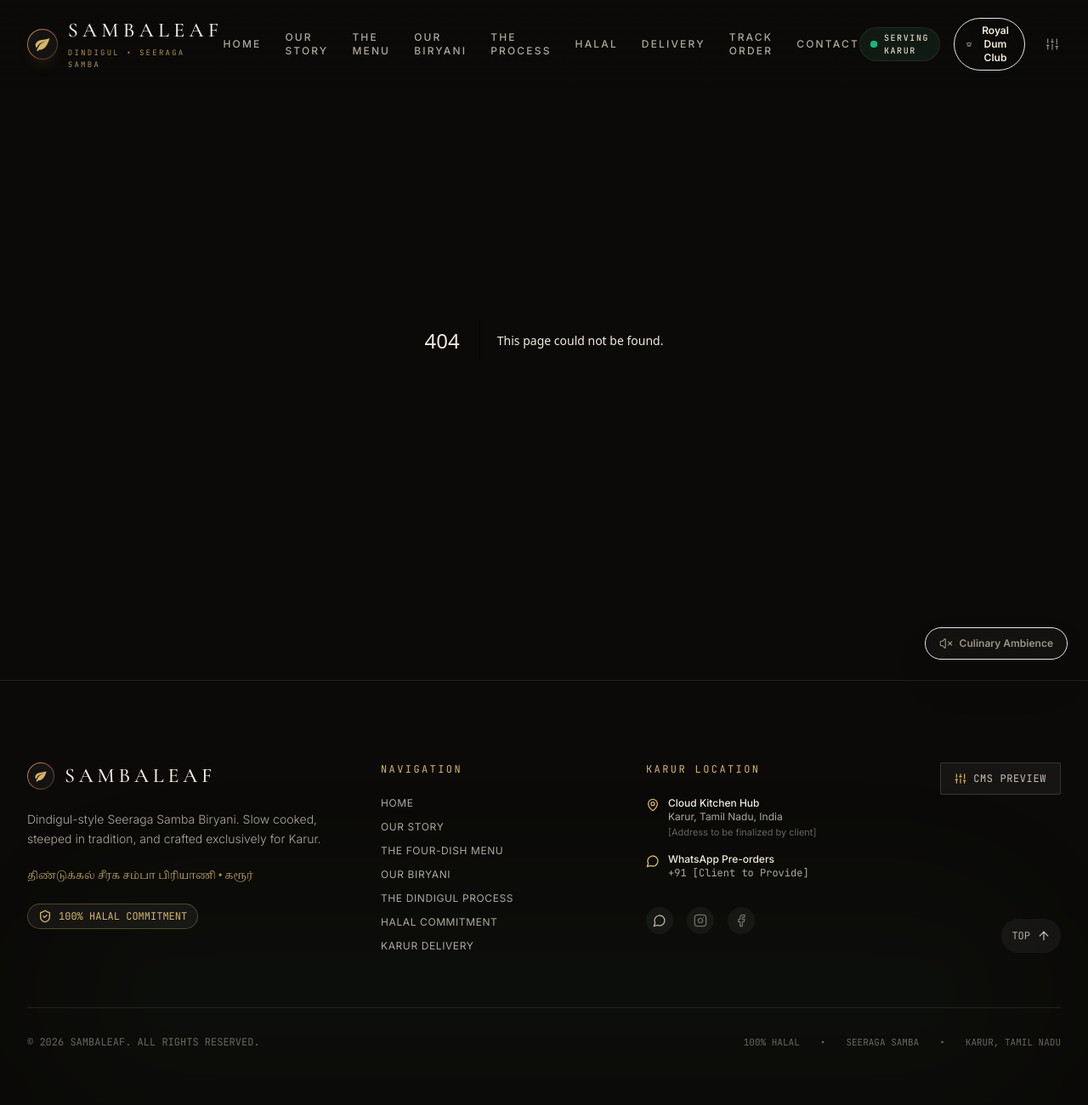
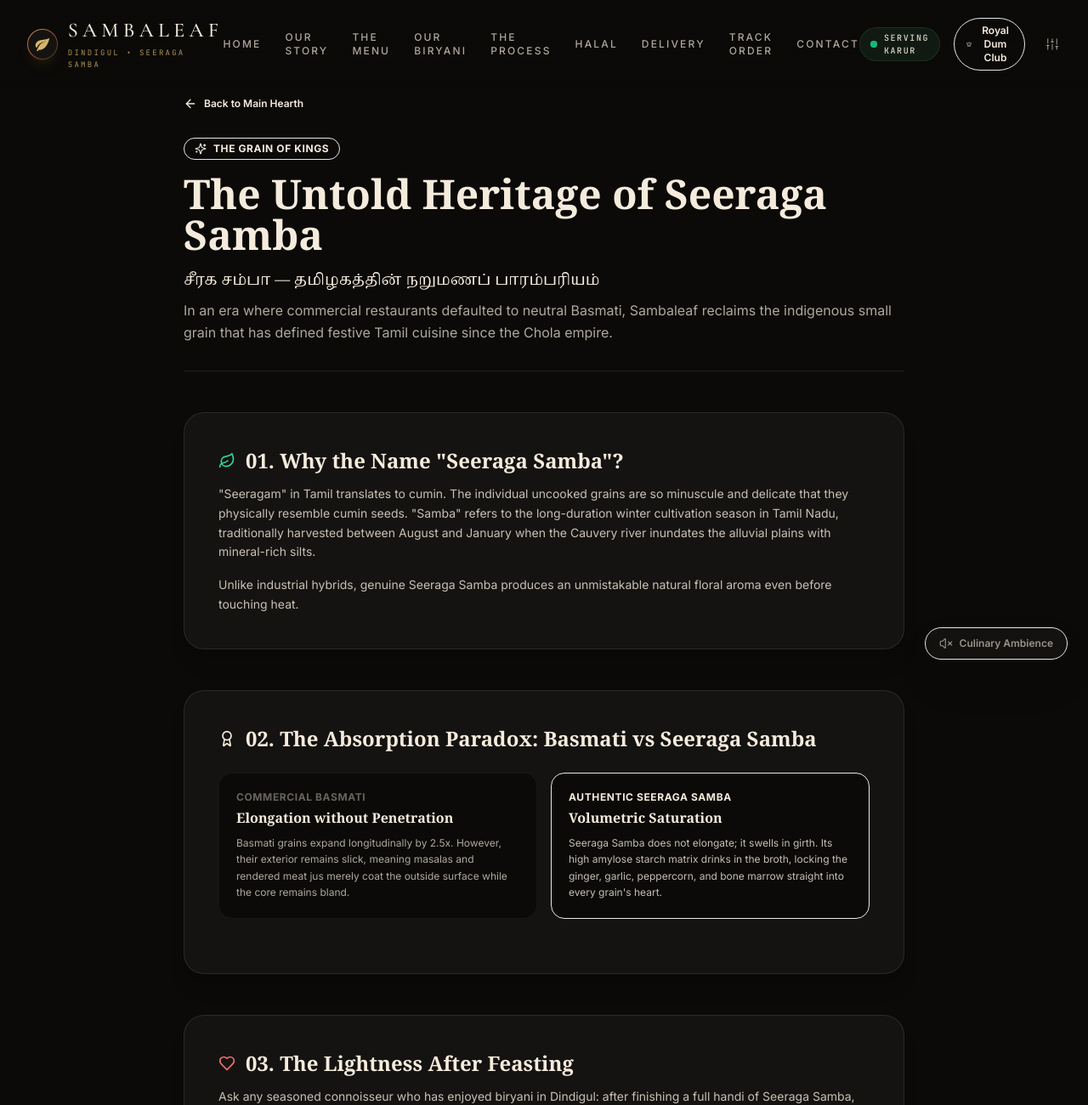
Before and after one commit to Hari-Haran-A-07/www.sambaleaf.com, a Next.js app: page /heritage in a window 1280 px wide. Before the commit this address had no page. Shown: the top 1300 px of the page at 85% size. Built offline with nearby package versions, Linux system fonts and the light colour scheme.

Commit message:
feat(heritage): add comprehensive Seeraga Samba history page and grain comparison

```diff
--- /dev/null
+++ b/app/heritage/page.tsx
@@ -0,0 +1,109 @@
+import React from 'react';
+import { Metadata } from 'next';
+import Link from 'next/link';
+import { Sparkles, ArrowLeft, Leaf, Award, Compass, Heart } from 'lucide-react';
+
+export const metadata: Metadata = {
+  title: 'The Legend of Seeraga Samba Rice | SAMBALEAF Heritage',
+  description: 'Why authentic Dindigul biryani demands tiny, aromatic Seeraga Samba grain rather than long-grain Basmati. Discover centuries of Tamil culinary wisdom.'
+};
+
+export default function HeritagePage() {
+  return (
+    <div className="min-h-screen pt-28 pb-20 bg-charcoal-near text-cream">
+      <div className="max-w-4xl mx-auto px-4 sm:px-6">
+        {/* Back Link */}
+        <Link
+          href="/"
+          className="inline-flex items-center gap-2 text-xs font-semibold text-gold hover:text-gold-light mb-8 group"
+        >
+          <ArrowLeft className="w-4 h-4 group-hover:-translate-x-1 transition-transform" />
+          <span>Back to Main Hearth</span>
+        </Link>
+
+        {/* Title & Header */}
+        <div className="mb-12 border-b border-cream/10 pb-8">
+          <div className="inline-flex items-center gap-2 px-3 py-1 rounded-full bg-gold/15 text-gold text-xs font-bold uppercase tracking-wider mb-4 border border-gold/30">
+            <Sparkles className="w-3.5 h-3.5" />
+            <span>The Grain of Kings</span>
+          </div>
+          <h1 className="text-4xl sm:text-5xl font-serif font-bold text-cream mb-4 leading-tight">
+            The Untold Heritage of Seeraga Samba
+          </h1>
+          <p className="text-gold font-tamil text-lg mb-2">
+            சீரக சம்பா — தமிழகத்தின் நறுமணப் பாரம்பரியம்
+          </p>
+          <p className="text-cream/70 text-base leading-relaxed">
+            In an era where commercial restaurants defaulted to neutral Basmati, Sambaleaf reclaims the indigenous small grain that has defined festive Tamil cuisine since the Chola empire.
+          </p>
+        </div>
+
+        {/* Story Chapters */}
+        <div className="space-y-12">
+          {/* Chapter 1 */}
+          <section className="bg-charcoal-deep border border-cream/10 rounded-3xl p-8 sm:p-10 shadow-xl">
+            <h2 className="text-2xl font-serif font-bold text-gold mb-3 flex items-center gap-3">
+              <Leaf className="w-5 h-5 text-emerald-400" />
+              <span>01. Why the Name "Seeraga Samba"?</span>
+            </h2>
+            <p className="text-cream/80 text-sm leading-relaxed mb-4">
+              "Seeragam" in Tamil translates to cumin. The individual uncooked grains are so minuscule and delicate that they physically resemble cumin seeds. "Samba" refers to the long-duration winter cultivation season in Tamil Nadu, traditionally harvested between August and January when the Cauvery river inundates the alluvial plains with mineral-rich silts.
+            </p>
+            <p className="text-cream/80 text-sm leading-relaxed">
+              Unlike industrial hybrids, genuine Seeraga Samba produces an unmistakable natural floral aroma even before touching heat.
+            </p>
+          </section>
+
+          {/* Chapter 2: The Absorption Paradox */}
+          <section className="bg-charcoal-deep border border-cream/10 rounded-3xl p-8 sm:p-10 shadow-xl">
+            <h2 className="text-2xl font-serif font-bold text-gold mb-3 flex items-center gap-3">
+              <Award className="w-5 h-5 text-gold" />
+              <span>02. The Absorption Paradox: Basmati vs Seeraga Samba</span>
+            </h2>
+            <div className="grid grid-cols-1 md:grid-cols-2 gap-4 my-6">
+              <div className="bg-charcoal-near p-5 rounded-2xl border border-cream/5">
+                <div className="text-xs uppercase font-bold tracking-wider text-cream/40 mb-1">Commercial Basmati</div>
+                <div className="text-base font-serif font-bold text-cream mb-2">Elongation without Penetration</div>
+                <p className="text-xs text-cream/70 leading-relaxed">
+                  Basmati grains expand longitudinally by 2.5x. However, their exterior remains slick, meaning masalas and rendered meat jus merely coat the outside surface while the core remains bland.
+                </p>
+              </div>
+
+              <div className="bg-charcoal-near p-5 rounded-2xl border border-gold/30">
+                <div className="text-xs uppercase font-bold tracking-wider text-gold mb-1">Authentic Seeraga Samba</div>
+                <div className="text-base font-serif font-bold text-cream mb-2">Volumetric Saturation</div>
+                <p className="text-xs text-cream/80 leading-relaxed">
+                  Seeraga Samba does not elongate; it swells in girth. Its high amylose starch matrix drinks in the broth, locking the ginger, garlic, peppercorn, and bone marrow straight into every grain's heart.
+                </p>
+              </div>
+            </div>
+          </section>
+
+          {/* Chapter 3: Health & Digestibility */}
+          <section className="bg-charcoal-deep border border-cream/10 rounded-3xl p-8 sm:p-10 shadow-xl">
+            <h2 className="text-2xl font-serif font-bold text-gold mb-3 flex items-center gap-3">
+              <Heart className="w-5 h-5 text-red-400" />
+              <span>03. The Lightness After Feasting</span>
+            </h2>
+            <p className="text-cream/80 text-sm leading-relaxed mb-4">
+              Ask any seasoned connoisseur who has enjoyed biryani in Dindigul: after finishing a full handi of Seeraga Samba, you never experience the sluggish, bloated heaviness associated with heavy commercial biryanis.
+            </p>
+            <p className="text-cream/80 text-sm leading-relaxed">
+              Its lower glycemic index, combined with high fiber and natural resistant starches, ensures smooth metabolic digestion. It is festive food that respects your body.
+            </p>
+          </section>
+
+          {/* Call to Action */}
+          <div className="text-center py-8">
+            <Link
+              href="/#menu"
+              className="inline-flex items-center gap-2 px-8 py-4 rounded-xl bg-gold hover:bg-gold-light text-charcoal-pure font-bold text-sm tracking-wider uppercase transition shadow-xl shadow-gold/25"
+            >
+              <span>Taste the Heritage Today</span>
+            </Link>
+          </div>
+        </div>
+      </div>
+    </div>
+  );
+}
--- a/components/RiceStory.tsx
+++ b/components/RiceStory.tsx
@@ -2,6 +2,7 @@
 
 import React, { useState } from 'react';
 import Image from 'next/image';
+import Link from 'next/link';
 import { RICE_COMPARISON } from '../lib/data';
 import { Sparkles, Check, ArrowRight } from 'lucide-react';
 
@@ -154,6 +155,16 @@ export default function RiceStory() {
               </tbody>
             </table>
           </div>
+
+          <div className="p-4 bg-charcoal-deep border-t border-cream/10 text-center">
+            <Link
+              href="/heritage"
+              className="inline-flex items-center gap-2 text-xs font-mono uppercase tracking-widest text-gold hover:text-gold-light transition"
+            >
+              <span>Explore Complete Seeraga Samba History & Agricultural Preservation</span>
+              <ArrowRight className="w-3.5 h-3.5" />
+            </Link>
+          </div>
         </div>
       </div>
     </section>
```
